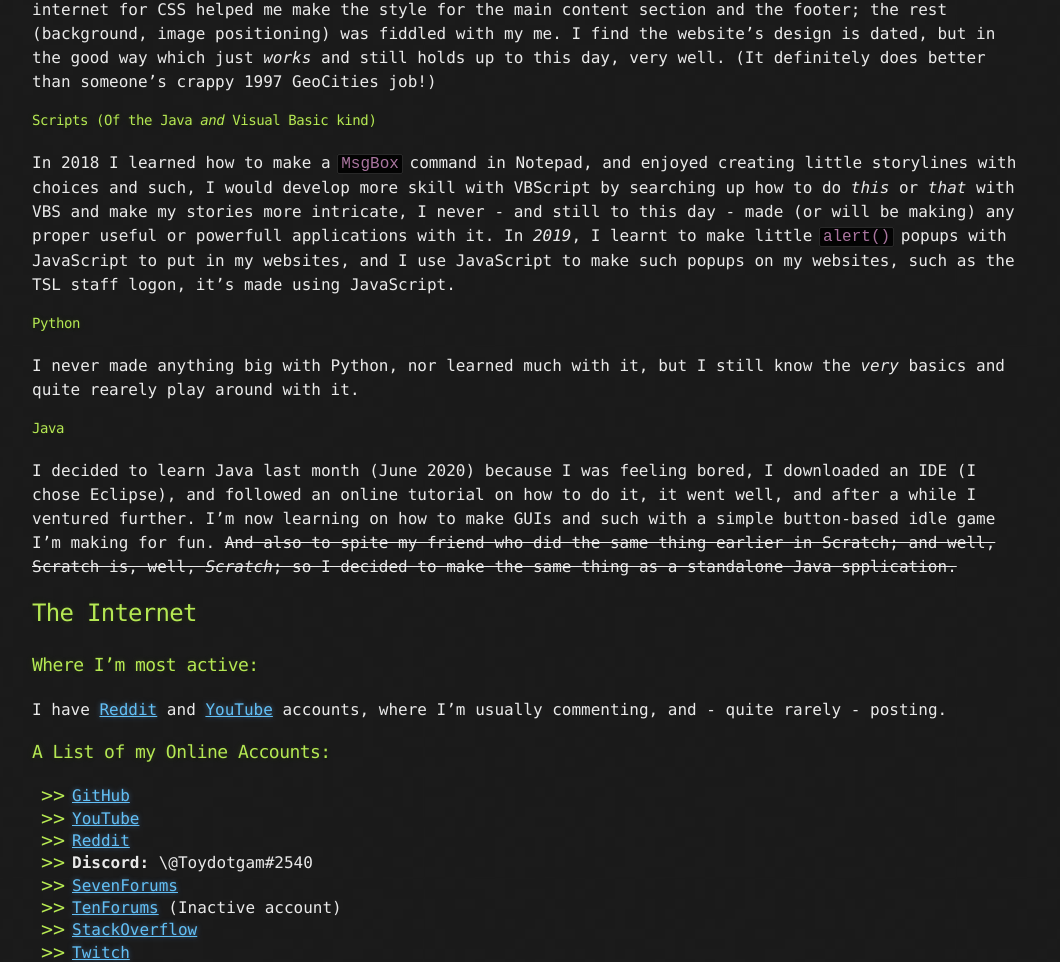
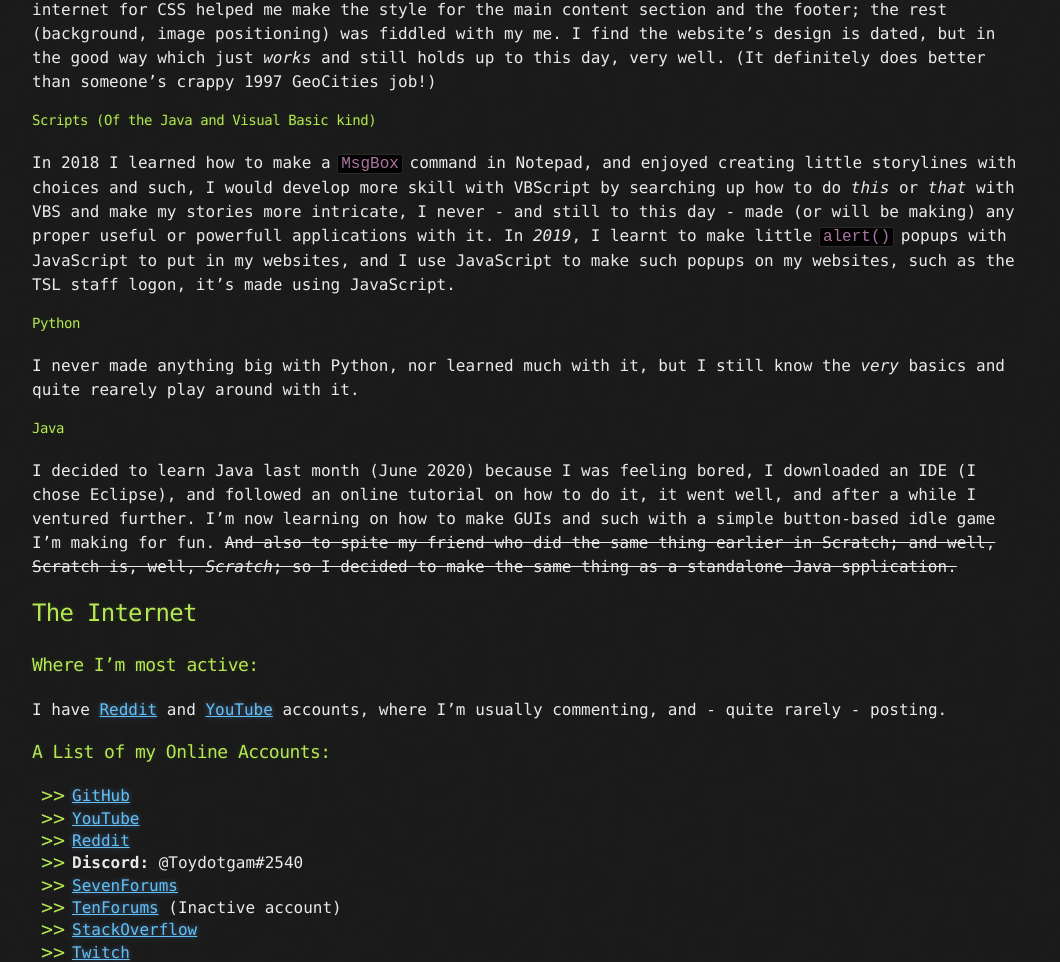
Before and after one commit to Toydotgame/Toydotgame.github.io, a Jekyll site: the page built from index.md, in a window 1280 px wide and 1400 px high, scrolled down 1472 px. Shown: the part 310-1272 px from the top of the window, without its empty margins (108-1168 px from the left). Built offline with Jekyll 4.4.1, drawn with Linux system fonts in a browser that asks for light colours; our own code applies the rules of GitHub Pages for plain Markdown files; the repository's description, which GitHub fills in, is left out.

```diff
--- a/index.md
+++ b/index.md
@@ -49,7 +49,7 @@ In 2016 I discovered the wonderful world of coding, due to stumbling across a we
 #### HTML (And CSS)
 My first website was made in HTML alongside a CSS stylesheet with the world prize for sloppiest code organisation. It was done with the help of a book which had a little _too much_ want for style, and thus made me make [the most eye-destroying abomination to ever roam the earth](https://thescratchersltd.github.io/home.html). I - suprisingly - used this website layout until _2019_. On December 31<sup>st</sup>, 2019; I would re-make the TSL website to the design it uses today, with a nice navigation bar from _W3 Schools_, tweaked to the width I wanted; a tutorial on the internet for CSS helped me make the style for the main content section and the footer; the rest (background, image positioning) was fiddled with my me. I find the website's design is dated, but in the good way which just _works_ and still holds up to this day, very well. (It definitely does better than someone's crappy 1997 GeoCities job!)
 
-#### Scripts (Of the Java _and_ Visual Basic kind)
+#### Scripts (Of the Java and Visual Basic kind)
 In 2018 I learned how to make a `MsgBox` command in Notepad, and enjoyed creating little storylines with choices and such, I would develop more skill with VBScript by searching up how to do _this_ or _that_ with VBS and make my stories more intricate, I never - and still to this day - made (or will be making) any proper useful or powerfull applications with it.
 In _2019_, I learnt to make little `alert()` popups with JavaScript to put in my websites, and I use JavaScript to make such popups on my websites, such as the TSL staff logon, it's made using JavaScript.
 
@@ -69,7 +69,7 @@ I have [Reddit](https://reddit.com/user/Toydotgam/) and [YouTube](https://www.yo
 * [GitHub](https://github.com/Toydotgame)
 * [YouTube](https://www.youtube.com/channel/UCgkC2xFIPZCLEadyYZCsbWw)
 * [Reddit](https://reddit.com/user/Toydotgam)
-* **Discord:** \@Toydotgam\#2540
+* **Discord:** @Toydotgam\#2540
 * [SevenForums](https://www.sevenforums.com/members/toydotgam.html)
 * [TenForums](https://www.tenforums.com/members/toydotgam.html) (Inactive account)
 * [StackOverflow](https://stackoverflow.com/users/13470945/toydotgam)
```
